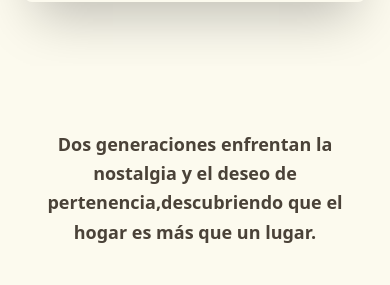
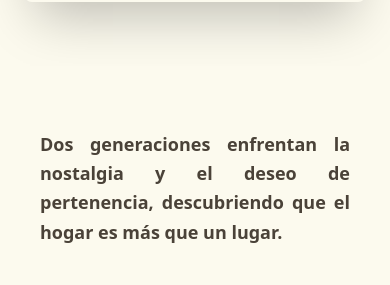
Before and after one commit to AnaAguileraMorales88/Nona, a React (Vite) app: page / in a window 390 px wide. Shown: the part 2101-2386 px from the top of the page. Built offline with nearby package versions, Linux system fonts and the light colour scheme; grey boxes are pictures that could not be loaded.

Commit message:
fix:Cambios en estilos de equipo y en imágenes

```diff
--- a/src/components/about/Team.jsx
+++ b/src/components/about/Team.jsx
@@ -30,7 +30,7 @@
     return (
         <section className="bg-[#FCFAEE] pt-32 pb-16 px-4">
             <article className="max-w-4xl mx-auto">
-            <p className="text-[#4A4238] text-center text-lg md:text-xl font-semibold mb-16 leading-relaxed px-4">
+                <p className="text-[#4A4238] text-justify md:text-center text-lg md:text-xl font-semibold mb-12 leading-relaxed px-4">
                     NONA es un proyecto impulsado principalmente por mujeres creadoras, unidas por el deseo de contar historias con sensibilidad social y poética.
                 </p>
 
--- a/src/components/home/StoryImages.jsx
+++ b/src/components/home/StoryImages.jsx
@@ -13,8 +13,8 @@
     return (
         <section className="bg-[#FCFAEE] py-16 px-6">
             <article className="max-w-6xl mx-auto">
-            <p className="text-[#4A4238] text-center text-lg md:text-2xl font-semibold mb-10 leading-relaxed px-4">
-            Dos generaciones enfrentan la nostalgia y el deseo de pertenencia,<br className="hidden md:block" />
+                <p className="text-[#4A4238] text-justify md:text-center text-lg md:text-2xl font-semibold mb-10 leading-relaxed px-4">
+                    Dos generaciones enfrentan la nostalgia y el deseo de pertenencia,
                     descubriendo que el hogar es más que un lugar.
                 </p>
 
--- a/src/components/makingoff/MakingOffGallery.jsx
+++ b/src/components/makingoff/MakingOffGallery.jsx
@@ -64,7 +64,7 @@ function MakingOffGallery() {
         <section className="bg-[#FCFAEE] px-2 md:px-4 pt-28 md:pt-36 pb-8 overflow-x-hidden">
             <article className="max-w-full md:max-w-4xl mx-auto">
                 <h2 className="text-[#4A4238] text-center text-xl md:text-xl font-bold mt-4 mb-4 md:mb-10 uppercase tracking-wide px-2">
-                    Descubre el detrás de cámaras de nuestra película.
+                    Descubre el detrás de cámaras de nuestra película
                 </h2>
 
                 <figure className="w-full overflow-hidden">
--- a/src/router/AppRouter.jsx
+++ b/src/router/AppRouter.jsx
@@ -10,7 +10,7 @@ import MakingOff from '../pages/MakingOff'
 function AppRouter() {
   return (
     <BrowserRouter>
-    <ScrollToTop />
+      <ScrollToTop />
       <Header />
       <Navbar />
 
```
Also changed, not shown: src/index.css (+5 -4 lines). Lines whose indentation alone changed are shown as unchanged.
